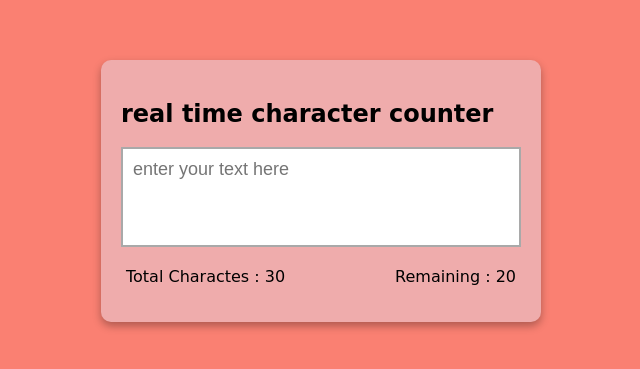
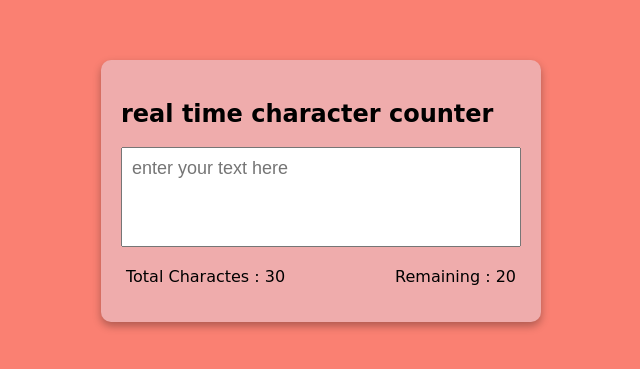
Before and after one commit to anjana-nanayakkara/HTML-CSS-JS-YOUTUBE-PROJECTS, a plain HTML site: page HTML CSS JS projects (Beginner) 16 projects using HTML CSS and JavaScript (Javascript king)/4.realtime character counter/index.html in a window 1280 px wide. Shown: the part 209-578 px from the top of the page, 319-959 px from the left. Drawn offline with Linux system fonts and the light colour scheme.

Commit message:
2023/4/9

```diff
--- a/HTML CSS JS projects (Beginner) 16 projects using HTML CSS and JavaScript (Javascript king)/4.realtime character counter/style.css
+++ b/HTML CSS JS projects (Beginner) 16 projects using HTML CSS and JavaScript (Javascript king)/4.realtime character counter/style.css
@@ -25,7 +25,7 @@ body{
     font-family: sans-serif;
     padding: 10px;
     box-sizing: border-box;
-    border: solid 2px darkgray;
+    /* border: solid 2px darkgray; */
 }
 
 .counter-container{
```
